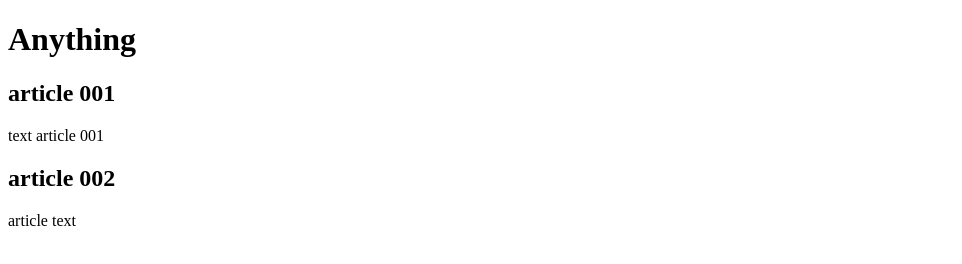
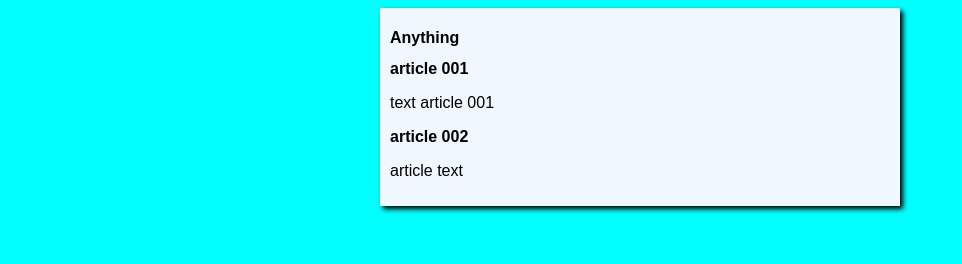
Before and after one commit to theohenriqueazevedo/project-website, a plain HTML site: page index.html in a window 1280 px wide. Shown: the whole page, without its empty margins (0-962 px from the left). Drawn offline with Linux system fonts and the light colour scheme.

Commit message:
design initiated

```diff
--- /dev/null
+++ b/estilos/style.css
@@ -0,0 +1,15 @@
+*{
+    font-family: Arial, Helvetica, sans-serif;
+    font-size: 16px;
+}
+body{
+    background-color: aqua;
+
+}
+main{
+    background-color: aliceblue;
+    width: 500px;
+    margin: auto;
+    padding: 10px;
+    box-shadow: 3px 3px 5px black;
+}
--- a/index.html
+++ b/index.html
@@ -4,6 +4,7 @@
     <meta charset="UTF-8">
     <meta name="viewport" content="width=device-width, initial-scale=1.0">
     <title>Website title</title>
+    <link rel="stylesheet" href="estilos/style.css">
 </head>
 <body>
     <main>
```
